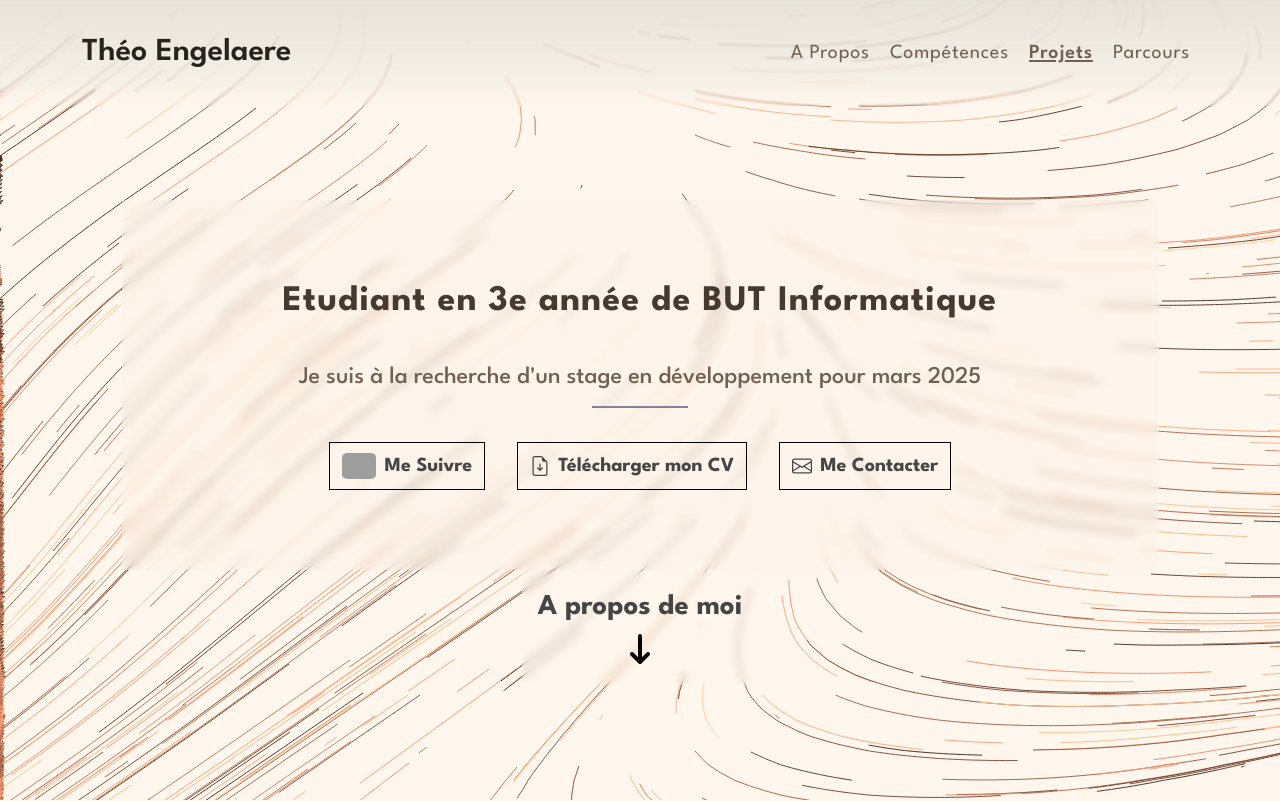
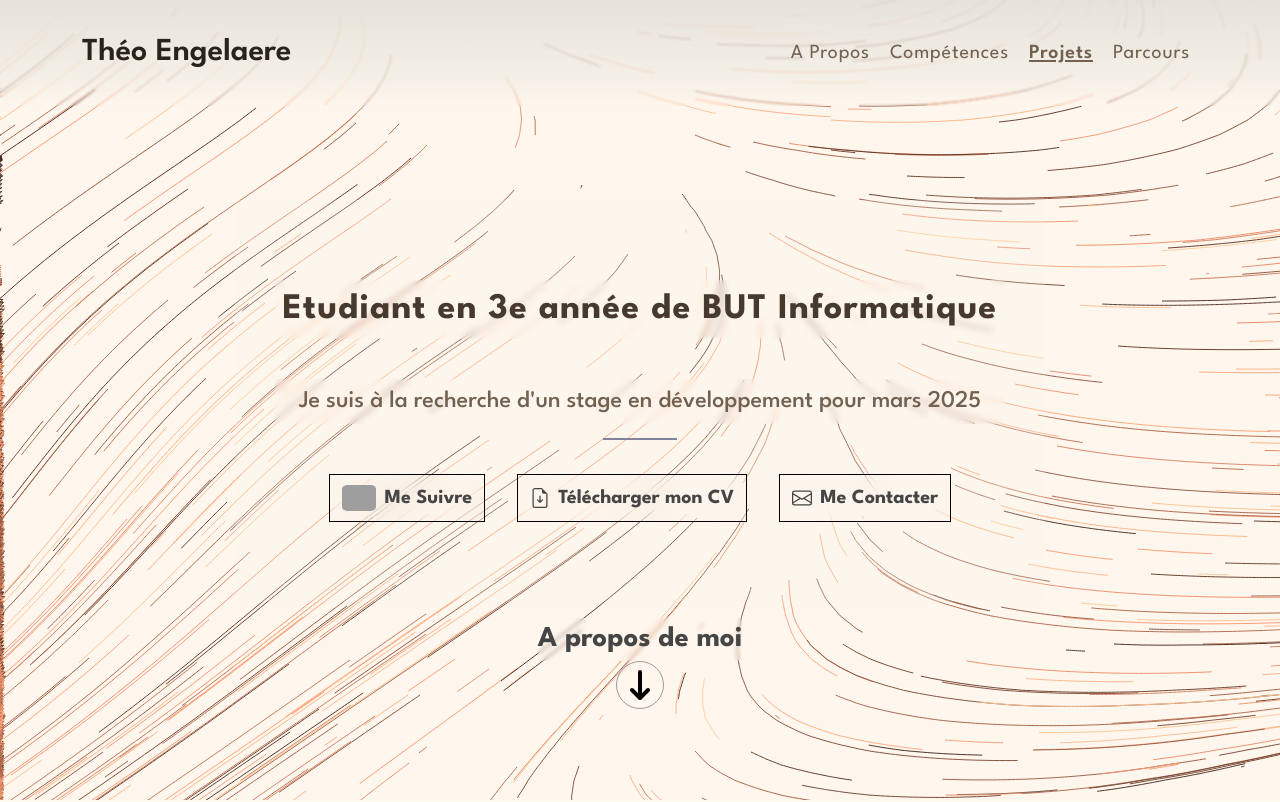
Before and after one commit to theoengelaere/theoengelaere.github.io, a React (Vite) app: page / in a window 1280 px wide. Shown: the top 802 px of the page. Built offline with nearby package versions, Linux system fonts and the light colour scheme; grey boxes are pictures that could not be loaded.

Commit message:
home ajustement blur

```diff
--- a/src/css/home.css
+++ b/src/css/home.css
@@ -24,7 +24,7 @@
 	/* background-color: rgba(174, 202, 225, 0.6); */
 	background-color: rgba(246, 239, 229, 0.2);
 	/* background-color: rgba(67, 96, 109, 0.6); */
-	backdrop-filter: blur(5px);
+	/* backdrop-filter: blur(5px); */
 	display: flex;
 	flex-direction: column;
 }
@@ -33,6 +33,8 @@
 .home h3 {
 	text-align: center;
 	position: relative;
+	backdrop-filter: blur(3px);
+	padding: 0.5rem;
 }
 
 .home h1 {
@@ -76,6 +78,7 @@
 	width: fit-content;
 	height: 3rem;
 	gap: 0.5rem;
+	backdrop-filter: blur(15px);
 }
 
 .home-buttons button img {
@@ -169,18 +172,27 @@
 	justify-content: space-between;
 	align-items: center;
 	/* gap: 1rem; */
-	backdrop-filter: blur(5px);
+	/* backdrop-filter: blur(5px); */
 	padding: 1rem;
 
+	& a,
+	span {
+		backdrop-filter: blur(2px);
+	}
+
 	& a {
-		width: 2.5rem;
-		height: 2.5rem;
+		width: 3rem;
+		height: 3rem;
 		display: flex;
 		justify-content: center;
 		align-items: center;
+		border: 1px solid rgb(154, 154, 154);
+		border-radius: 100%;
+		transition: 0.3s;
+		/* padding: 12px; */
 
 		&:hover {
-			background-color: rgba(0, 0, 0, 0.25);
+			background-color: rgba(0, 0, 0, 0.2);
 		}
 	}
 
@@ -212,16 +224,15 @@
 } */
 
 @media (min-width: 0px) {
-	.home {
-		/* height: fit-content; */
-		height: 100vh;
-		max-height: fit-content;
+	.home .next {
+		display: none;
 	}
 	.home h1 {
 		font-size: 2rem;
 	}
 	.home .container {
 		gap: 1rem;
+		width: fit-content;
 	}
 	.home .home-buttons {
 		flex-direction: column;
@@ -235,8 +246,8 @@
 }
 @media (min-width: 768px) {
 	.home {
-		height: 100vh;
-		max-height: fit-content;
+		/* height: 1000px; */
+		/* max-height: fit-content; */
 	}
 	.home .container {
 		gap: 2rem;
@@ -247,6 +258,12 @@
 	}
 }
 @media (min-width: 992px) {
+	.home {
+		height: 100vh;
+	}
+	.home .next {
+		display: flex;
+	}
 	.home h1 {
 		font-size: 2.25rem;
 	}
--- a/src/css/main.css
+++ b/src/css/main.css
@@ -124,6 +124,7 @@ label {
 
 p {
 	text-align: justify;
+	/* font-size: 1rem; */
 }
 
 button span {
@@ -180,7 +181,7 @@ select:focus {
 @media (min-width: 576px) {
 	.features .container {
 		padding: 30px 30px;
-		width: 85% !important;
+		/* width: 85% !important; */
 		max-width: 85% !important;
 	}
 	p,
```
Also changed, not shown: 1 other file (tests, documents, lock files or other folders).
